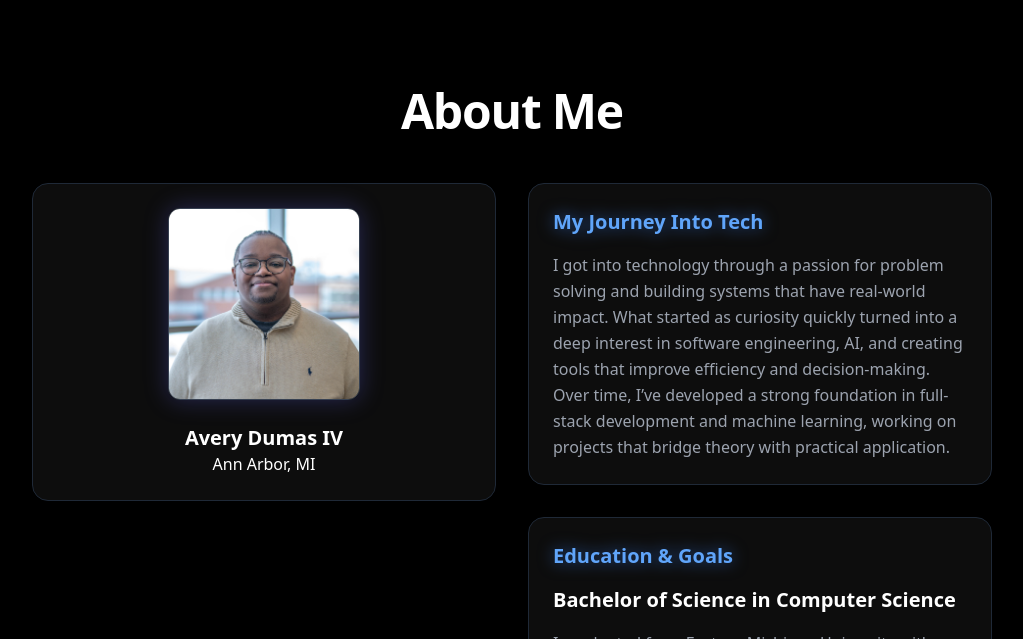
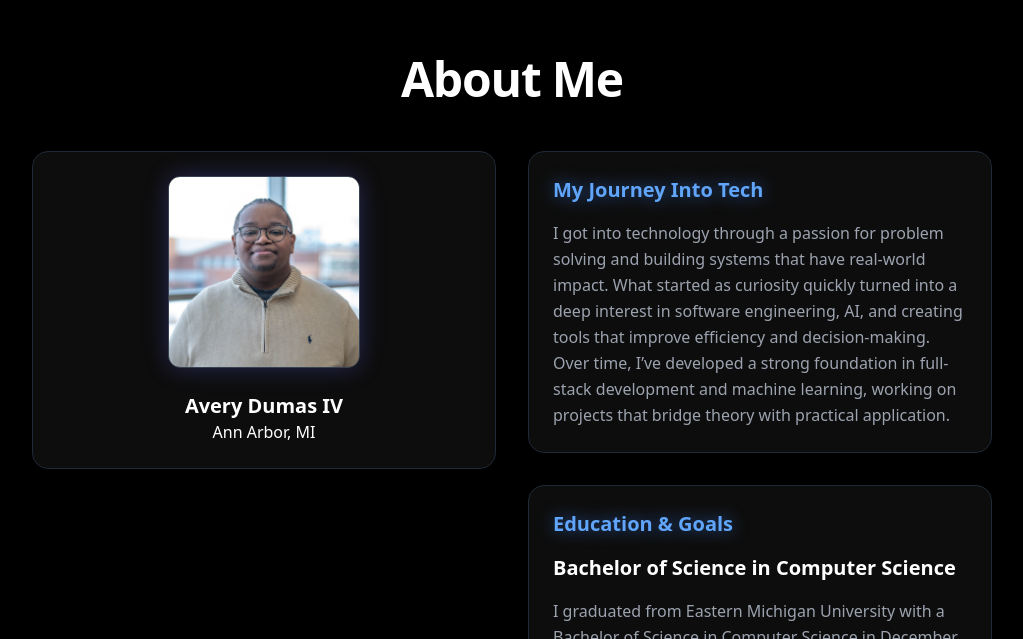
Before and after one commit to adumasiv/TierIVPortfolio, a React (Vite) app: page / in a window 1280 px wide. Shown: the part 841-1480 px from the top of the page, without its empty margins (128-1151 px from the left). Built offline with nearby package versions, Linux system fonts and the light colour scheme.

Commit message:
Fixing spacing

```diff
--- a/src/index.css
+++ b/src/index.css
@@ -18,7 +18,7 @@ body {
    LAYOUT
 ========================= */
 .section {
-  @apply px-5 md:px-8 py-20 md:py-32 max-w-5xl mx-auto;
+  @apply px-5 md:px-8 py-16 md:py-24 max-w-5xl mx-auto;
 }
 
 /* =========================
```
